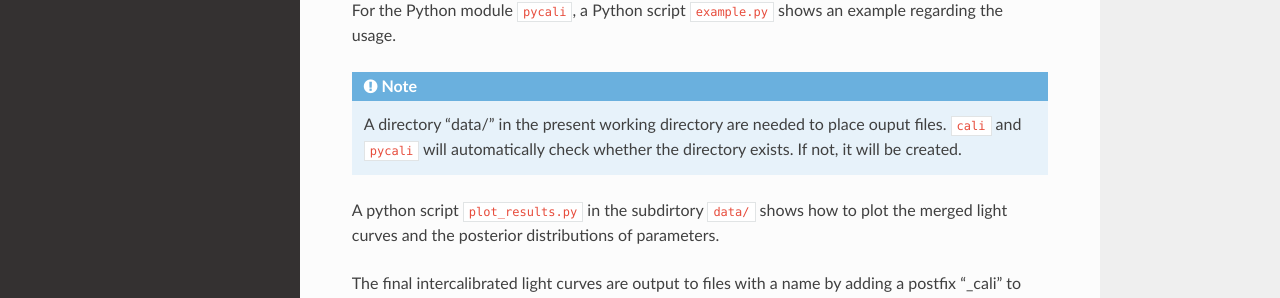
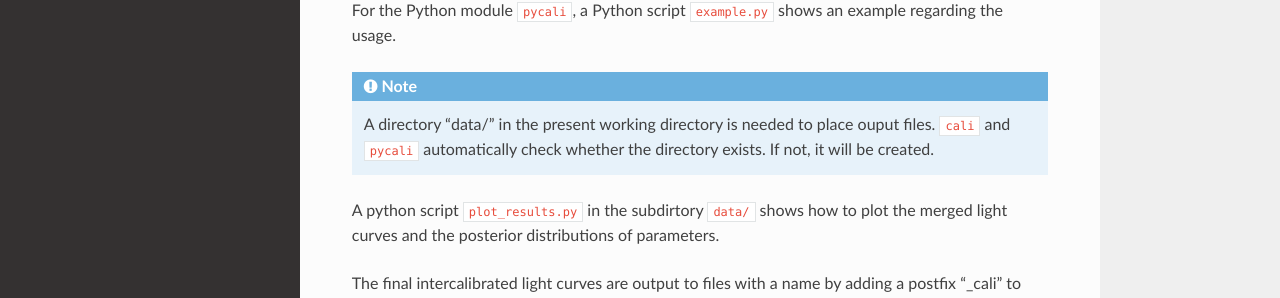
Before and after one commit to LiyrAstroph/PyCALI, a Sphinx documentation site: the page built from docs/getting_started.rst, in a window 1280 px wide and 900 px high, scrolled down 1588 px. Shown: the part 367-665 px from the top of the window. Built offline with Sphinx 7.4.7 and the Read the Docs theme 2.0.0, drawn with Linux system fonts in a browser that asks for light colours.

```diff
--- a/docs/getting_started.rst
+++ b/docs/getting_started.rst
@@ -107,8 +107,8 @@
 
 .. note::
 
-  A directory "data/" in the present working directory are needed to place ouput files. ``cali`` and ``pycali``
-  will automatically check whether the directory exists. If not, it will be created.
+  A directory "data/" in the present working directory is needed to place ouput files. ``cali`` and ``pycali``
+  automatically check whether the directory exists. If not, it will be created.
 
 A python script ``plot_results.py`` in the subdirtory ``data/`` shows how to plot
 the merged light curves and the posterior distributions of parameters.
```
Also changed, not shown: 1 other file.
